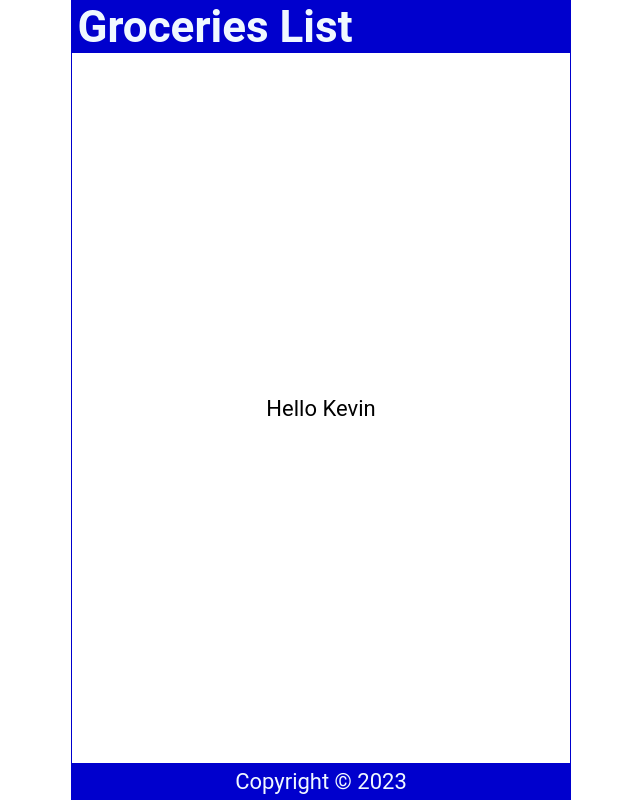
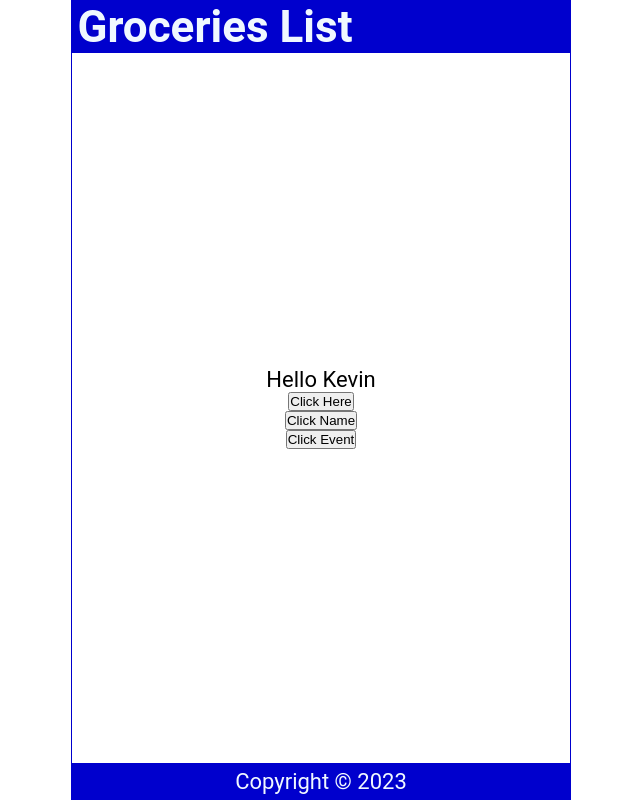
Before and after one commit to sallydough/01tut, a React (Create React App) app: page / in a window 1280 px wide. Shown: the whole page, without its empty margins (319-959 px from the left). Built offline with nearby package versions, Linux system fonts and the light colour scheme.

Commit message:
created handleClick buttons

```diff
--- a/src/App.js
+++ b/src/App.js
@@ -5,19 +5,11 @@ import Footer from './Footer';
 
 function App() {
 
-  // declare all of your functions here
-  const handleNameChange = () => {
-    const names = ["Sally", "Kevin", "Myles"];
-    const int = Math.floor(Math.random() * 3);
-    return names[int];
-  }
-
   return (
     <div className="App">
       <Header />
       <Content />
       <Footer />
-
     </div>
   );
 }
--- a/src/Content.js
+++ b/src/Content.js
@@ -8,10 +8,27 @@ const Content = () => {
     return names[int];
   };
 
+  const handleClick = () => {
+    console.log("You clicked it");
+  }
+  const handleClick2 = (name) => {
+    console.log(`${name} was clicked`);
+  }
+  const handleClick3 = (event) => {
+    // console logs event target aka event element
+    console.log(event.target);
+  }
+
   return (
     // calling your function expressions below under the Content() return statement
     <main>
-      <p> Hello {handleNameChange()} </p>
+      <p> Hello {handleNameChange()}</p>
+      <button onClick={handleClick}>Click Here</button>
+      {/* use anonymous function "()=>" for indication of function being called only when button is clicked */}
+      <button onClick={() => handleClick2("Anita")}>Click Name</button>
+      {/* passes event in and returns event target element */}
+      <button onClick={(event) => handleClick3(event)}>Click Event</button>
+
     </main>
   );
 };
```
